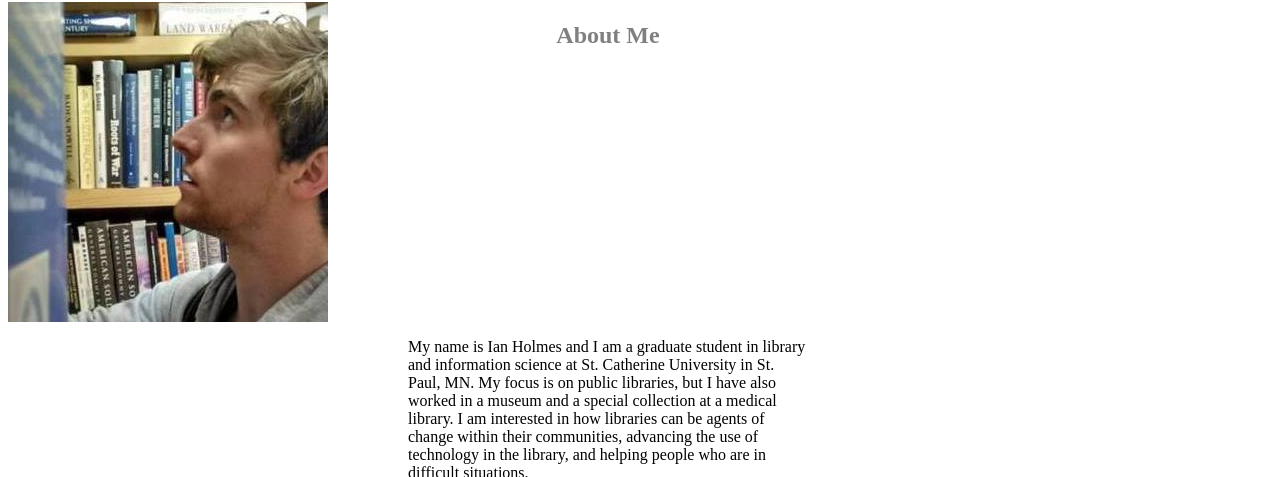
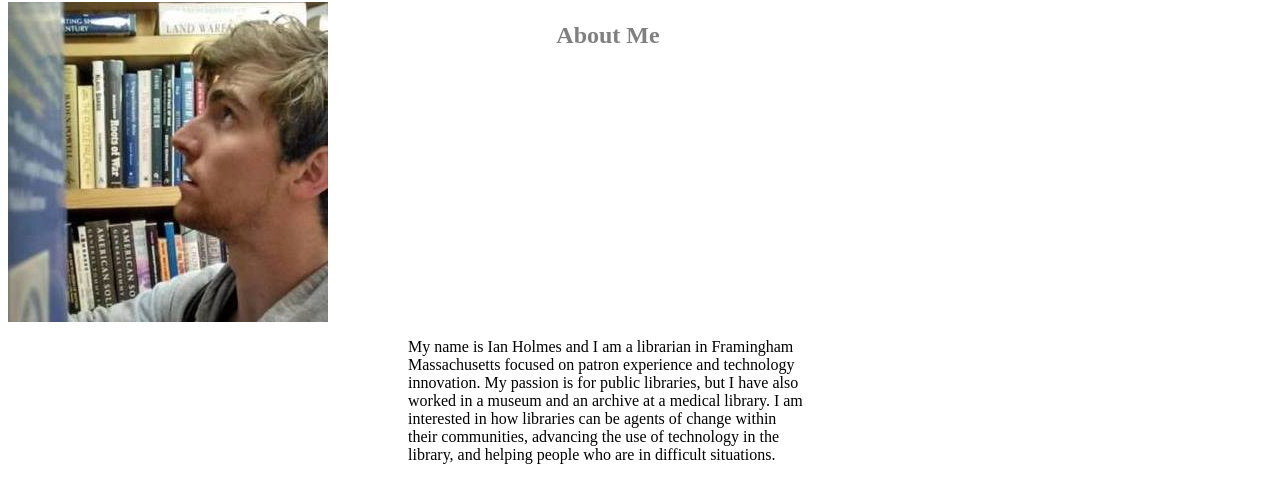
Before and after one commit to holmesian17/holmesian17.github.io, a plain HTML site: page index.html in a window 1280 px wide. Shown: the part 310-787 px from the top of the page. Drawn offline with Linux system fonts and the light colour scheme.

Commit message:
updating about me

```diff
--- a/index.html
+++ b/index.html
@@ -19,7 +19,7 @@
         <img class="mephoto" src="ianphoto.jpg"/>
         <h2>About Me</h2>
         <div class="content">
-            <p class="first">My name is Ian Holmes and I am a graduate student in library and information science at St. Catherine University in St. Paul, MN. My focus is on public libraries, but I have also worked in a museum and a special collection at a medical library. I am interested in how libraries can be agents of change within their communities, advancing the use of technology in the library, and helping people who are in difficult situations.</p>
+            <p class="first">My name is Ian Holmes and I am a librarian in Framingham Massachusetts focused on patron experience and technology innovation. My passion is for public libraries, but I have also worked in a museum and an archive at a medical library. I am interested in how libraries can be agents of change within their communities, advancing the use of technology in the library, and helping people who are in difficult situations.</p>
             <p class="second">It is my belief that the public library exists to serve all people regardless of age, race, sexual orientation, gender identity, legal status, ability, financial standing, or religious beliefs. In this vein, library policy should be written to enable patron use of everything that the library has to offer regardless of any of the above.</p>
             <p class="third">This website is designed to highlight work that I'm doing in school and in the public library as well as provide a space for my thoughts on libraries. Outside of the library world, I bike, play golf, read, and enjoy exploring new places.</p>
         </div>
```
